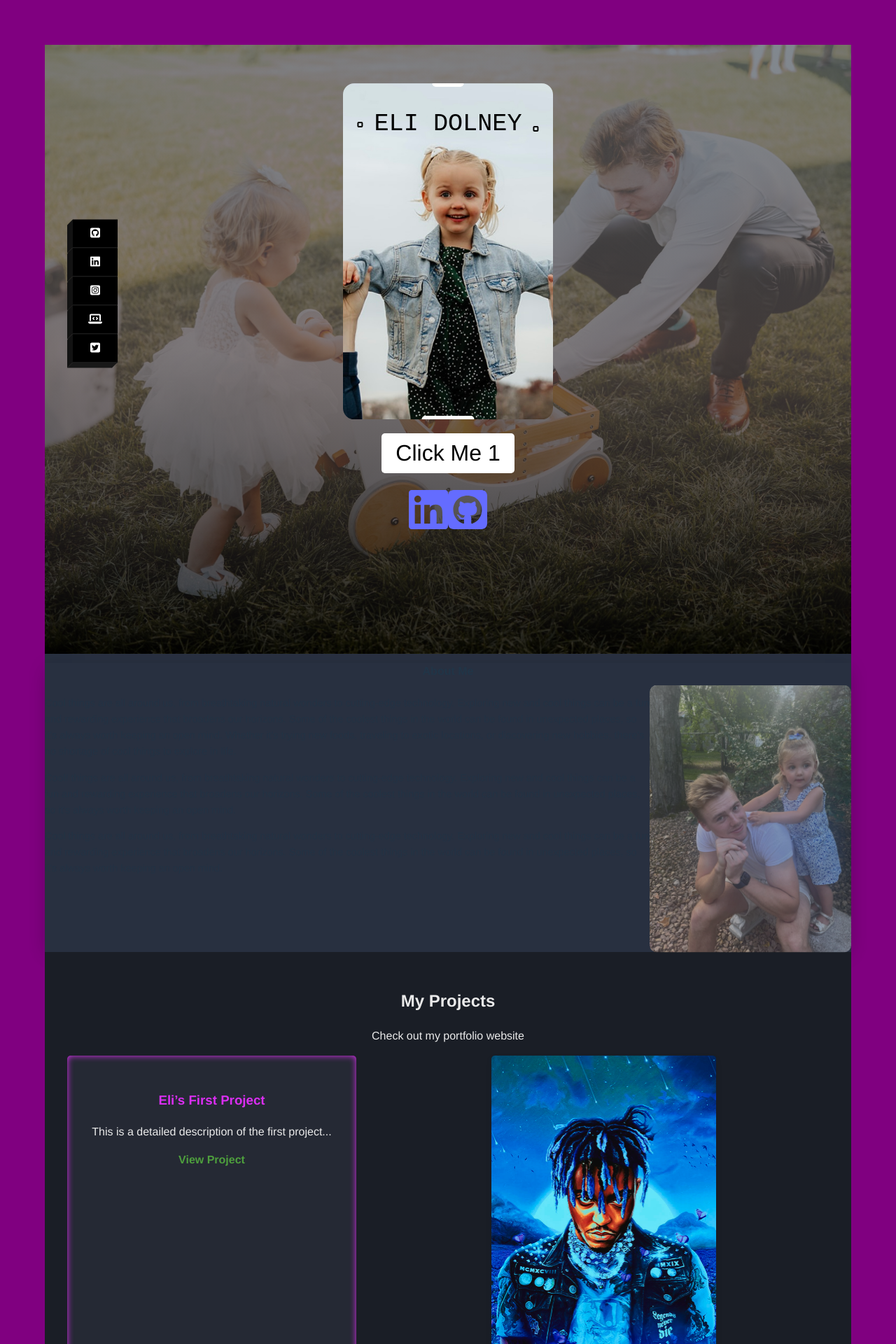
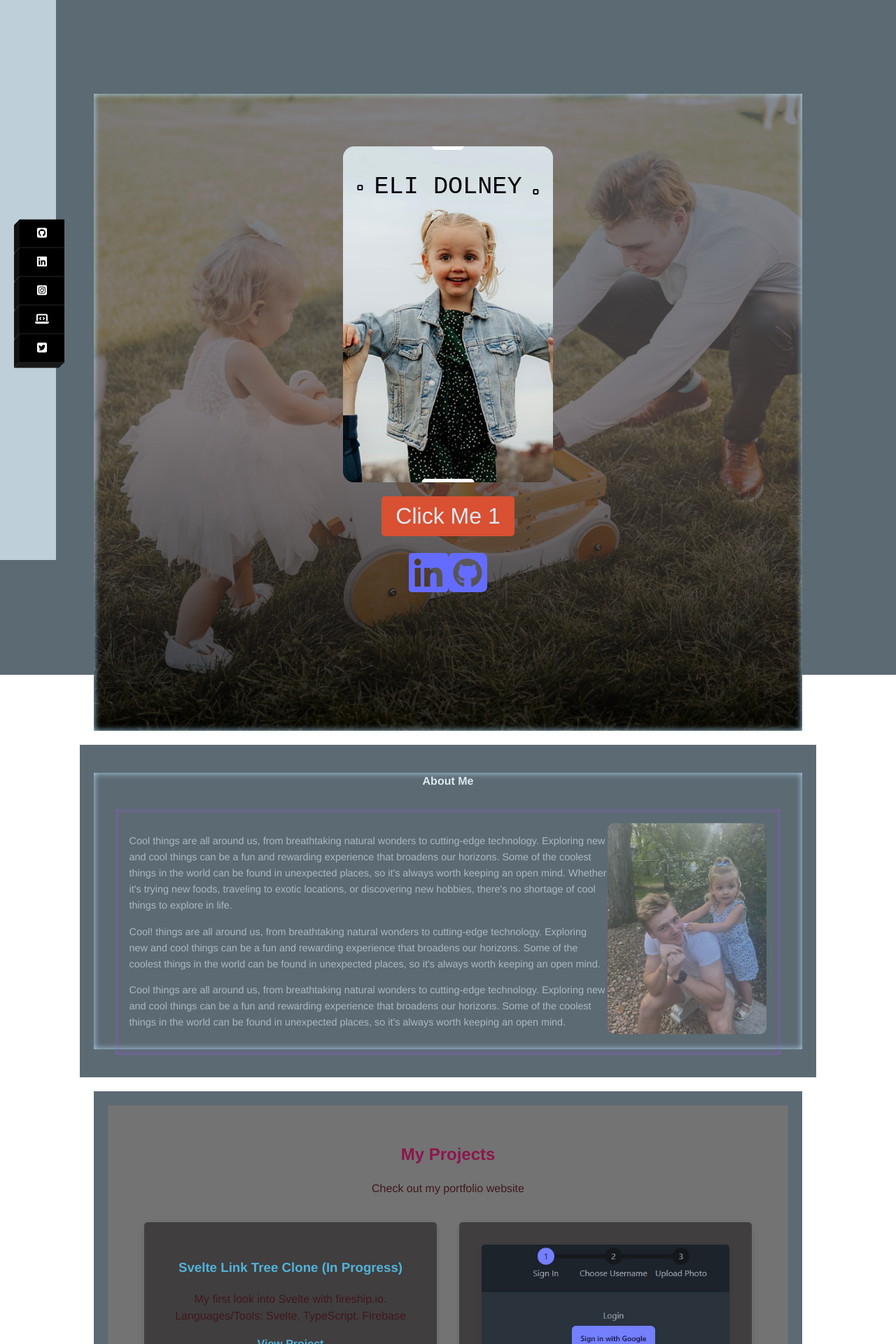
Before and after one commit to Eli-Dolney/eli, a Vue app: page / in a window 1280 px wide. Shown: the top 1920 px of the page at 70% size. Built offline with nearby package versions, Linux system fonts and the light colour scheme.

Commit message:
Ui Overhaul

```diff
--- a/src/App.vue
+++ b/src/App.vue
@@ -48,27 +48,38 @@ export default {
 <style>
 
 
+
 #app {
   font-family: Avenir, Helvetica, Arial, sans-serif;
   -webkit-font-smoothing: antialiased;
   -moz-osx-font-smoothing: grayscale;
   text-align: center;
-
-  background-color: purple;
+  display: flex; /* Use flex display */
+  flex-direction: row; /* Align children (sidebar and main) in a row */
+  height: 100vh; /* Make the app full height of the viewport */
+  background-color: #5C6A73;
+  color: #DCEAF2;
+  /* box-shadow: inset 0 0 10px #BFCFD9;*/
+}
 
 
+
+main > * {
+  margin: 20px;
+  padding: 20px;
+  flex: 1;
+  background-color: #5C6A73; /* Uniform color */
 
 }
 
 
-main {
-  background-color: #283040; /* Change this to your desired background color */
-  position: relative;
-  z-index: 1;
+
+body{
+  background-color: #5C6A73;
+  margin: 50px;
+  padding: 50px;
 
 }
-
-
 .logo {
   height: 6em;
   padding: 1.5em;
--- a/src/components/About.vue
+++ b/src/components/About.vue
@@ -62,7 +62,7 @@ export default {
   :root {
     --text-color: aliceblue;
     --background-dark: #1A1E26;
-    --background-light: #0D0D0D;
+    --background-light: #D6D9C1;
     --accent-color: #DB2EF2;
     --base-spacing: 40px;
     --font-size-base: 1rem;
@@ -70,17 +70,22 @@ export default {
   }
 
   #about {
-    padding: var(--base-spacing) 0;
-    background-color: var(--background-dark);
+
+    background-color: #5C6A73;
+    box-shadow: #D90452;
+    margin: 20px auto;
+    padding: 20px;
+
   }
 
   .section-wrapper {
     max-width: 1200px;
     width: 100%;
-    margin: 0 auto;
+    padding: 20px;
+    margin: 20px auto;
     padding: var(--base-spacing);
     box-sizing: border-box;
-    box-shadow: 0 10px 30px -10px rgba(0, 0, 0, 0.2), 0 4px 25px 0 rgba(0, 0, 0, 0.1);
+    box-shadow: inset 0 0 10px #AED8F2;
   }
 
   .about-container {
@@ -90,6 +95,10 @@ export default {
     justify-content: center;
     align-items: start;
     background-color: var(--background-light);
+    box-shadow: inset 0 0 10px #9959D9;
+    margin: 20px auto;
+    padding: 20px;
+    width: 90%;
   }
 
   h2 {
--- a/src/components/Centerpiece.vue
+++ b/src/components/Centerpiece.vue
@@ -64,7 +64,9 @@
       display: flex;
       flex-wrap: wrap; /* This will make the screens wrap to the next row on smaller screens */
       justify-content: center; /* Centers the screens horizontally */
-      gap: 20px; /* Add space between screens */
+      gap: 20px;
+       /* Add space between screens */
+
   }
 
   .screen {
@@ -73,10 +75,12 @@
       border: 3px solid rgb(var(--primary-rgb) / 80%);
       aspect-ratio: 10 / 16;
       border-radius: 1rem;
+      border-color: #BFCFD9;
       background-color: rgb(var(--primary-rgb) / 15%);
       overflow: hidden;
       position: relative;
       z-index: 10;
+
   }
 
   .screen:after,
@@ -214,6 +218,8 @@
       padding-bottom: 6rem;
       border: 1px solid rgb(var(--primary-rgb) / 50%);
       border-radius: 0.6rem;
+
+
     }
 
     .screen > .screen-content > .screen-icon {
--- a/src/components/Header.vue
+++ b/src/components/Header.vue
@@ -53,12 +53,15 @@
     display: flex;
     justify-content: center;
     align-items: center;
+    box-shadow: inset 0 0 10px #AED8F2;
 
 
   }
 
   .centerpiece-wrapper {
     transform: translateY(-20%);
+
+    color: #DCEAF2;
     display: flex;
     flex-direction: column;
     align-items: center;
@@ -67,8 +70,8 @@
   }
 
   .open-modal-button {
-    background-color: white;
-    color: black;
+    background-color: #D95032;
+    color: #DCEAF2;
     border: none;
     border-radius: 5px;
     padding: 10px 20px;
@@ -78,7 +81,7 @@
   }
 
   .open-modal-button:hover {
-    background-color: #4a5364;
+    background-color: #BFCFD9;
   }
 
   .modal {
@@ -88,17 +91,17 @@
     left: 50%;
     width: 300px;
     margin-left: -150px;
-    background-color: #283040;
+    background-color: #5C6A73;
     border-radius: 10px;
     padding: 20px;
     font-size: 2rem;
-    color: white;
+    color: #DCEAF2;
     text-align: center;
     box-shadow: 0 4px 6px rgba(0, 0, 0, 0.1);
   }
 
   .close-modal-button {
-    background-color: white;
+    background-color: #BFCFD9;
     color: black;
     border: none;
     border-radius: 5px;
--- a/src/components/Projects.vue
+++ b/src/components/Projects.vue
@@ -29,6 +29,8 @@
   <script>
 // Import the image just like you did in the "About" section
 import juiceImage from '../assets/images/juice.jpg';
+import Evj from '../assets/images/evj.jpg';
+import svelte from '../assets/images/svelte.jpg';
 
 export default {
   name: "Projects",
@@ -39,16 +41,16 @@ export default {
       // Make sure 'projects' is an array
       projects: [
         {
-          title: 'Eli’s First Project',
-          description: 'This is a detailed description of the first project...',
+          title: 'Svelte Link Tree Clone (In Progress)',
+          description: 'My first look into Svelte with fireship.io. Languages/Tools: Svelte, TypeScript, Firebase ',
           link: 'https://github.com/Eli-Dolney/eli',
-          imageSrc: juiceImage // Use the imported image
+          imageSrc: svelte // Use the imported image
         },
         {
           title: 'Job Tracker App',
           description: 'This is a detailed description of the job tracking application...',
           link: 'https://github.com/Eli-Dolney/jobtracker',
-          imageSrc: juiceImage // Use the imported image
+          imageSrc: Evj // Use the imported image
         },
 
         //{
@@ -78,8 +80,12 @@ export default {
   max-width: 1200px;
   margin: auto;
   padding: 2rem;
-  color: #EAEAEA; /* Adjusted text color for readability */
-  background-color: #1A1E26; /* Dark theme background */
+  color: #40181C; /* Adjusted text color for readability */
+  background-color: #737373; /* Dark theme background */
+}
+
+h2 {
+  color: #8C164D;
 }
 
 .projects-container {
@@ -87,24 +93,21 @@ export default {
   flex-wrap: wrap; /* Wrap for better responsiveness */
   gap: 2rem; /* Space between project cards */
   justify-content: center; /* Center cards */
+  padding: 20px;
 }
 
-.project-description {
-  flex: 1;
-  background-color: #252934; /* Card background */
+.project-description, .project-image {
+  flex: 1 1 300px; /* Flex basis set to 300px with grow and shrink */
+  max-width: 50%; /* Ensure each takes up no more than half the container width */
+  background-color: #403E3F; /* Card background for description */
   padding: 2rem;
   border-radius: 5px;
   box-shadow: 0 4px 8px rgba(0, 0, 0, 0.1);
   transition: transform 0.3s ease; /* Smooth transform on hover */
-  box-shadow: inset 0 0 10px #DB2EF2;
 }
 
-.project-description h3 {
-  color: #DB2EF2; /* Highlight project titles */
-}
-
-.project-description a {
-  color: #4E9F3D; /* CTA link color */
+.project-description h3, .project-description a {
+  color: #52B3D9; /* Highlight project titles and links */
   text-decoration: none;
   font-weight: bold;
 }
@@ -114,9 +117,9 @@ export default {
 }
 
 .project-image img {
-  max-width: 50%;
-  height: auto;
-  cursor: pointer;
+  width: 100%; /* Ensure image takes full width of its container */
+  height: auto; /* Maintain aspect ratio */
+  object-fit: cover; /* Cover the area without distorting the aspect ratio */
   border-radius: 5px;
   box-shadow: 0 4px 8px rgba(0, 0, 0, 0.1);
 }
@@ -137,7 +140,7 @@ export default {
 
 .modal button {
   padding: 0.5rem 1rem;
-  background-color: #DB2EF2; /* Example close button color */
+  background-color: #DB2EF2; /* Close button color */
   color: white;
   border: none;
   border-radius: 4px;
@@ -151,14 +154,14 @@ export default {
     flex-direction: column;
   }
 
-  .project-description {
+  .project-description, .project-image {
     width: 100%; /* Full width on smaller screens */
-    margin-bottom: 1rem;
+    max-width: 100%; /* Override previous max-width */
   }
 }
 
 @media (max-width: 992px) and (min-width: 769px) {
-  .project-description {
+  .project-description, .project-image {
     width: calc(50% - 1rem); /* Two items per row on medium screens */
   }
 }
--- a/src/components/Sidebar.vue
+++ b/src/components/Sidebar.vue
@@ -39,12 +39,18 @@
   </script>
 
   <style scoped>
-  nav.nav-two {
-  display: flex;
-  justify-content: flex-start;
-  right: 0;
-  z-index: 2000;
-  position: relative;
+nav.nav-two {
+    position: fixed;  /* Fix position to the left of the screen */
+    top: 0;           /* Align to the top */
+    bottom: 0;        /* Stretch to the bottom */
+    left: 0;          /* Align to the left */
+    width: 80px;      /* Set a specific width */
+    background-color: #BFCFD9;  /* Dark background for the sidebar */
+    z-index: 1000;    /* High z-index to keep it above other content */
+    display: flex;
+    flex-direction: column;  /* Stack items vertically */
+    align-items: center;     /* Center items horizontally */
+    overflow-y: auto;        /* Enable scrolling for overflow */
 }
 
 ul {
```
Also changed, not shown: src/assets/images/svelte.jpg (added).
